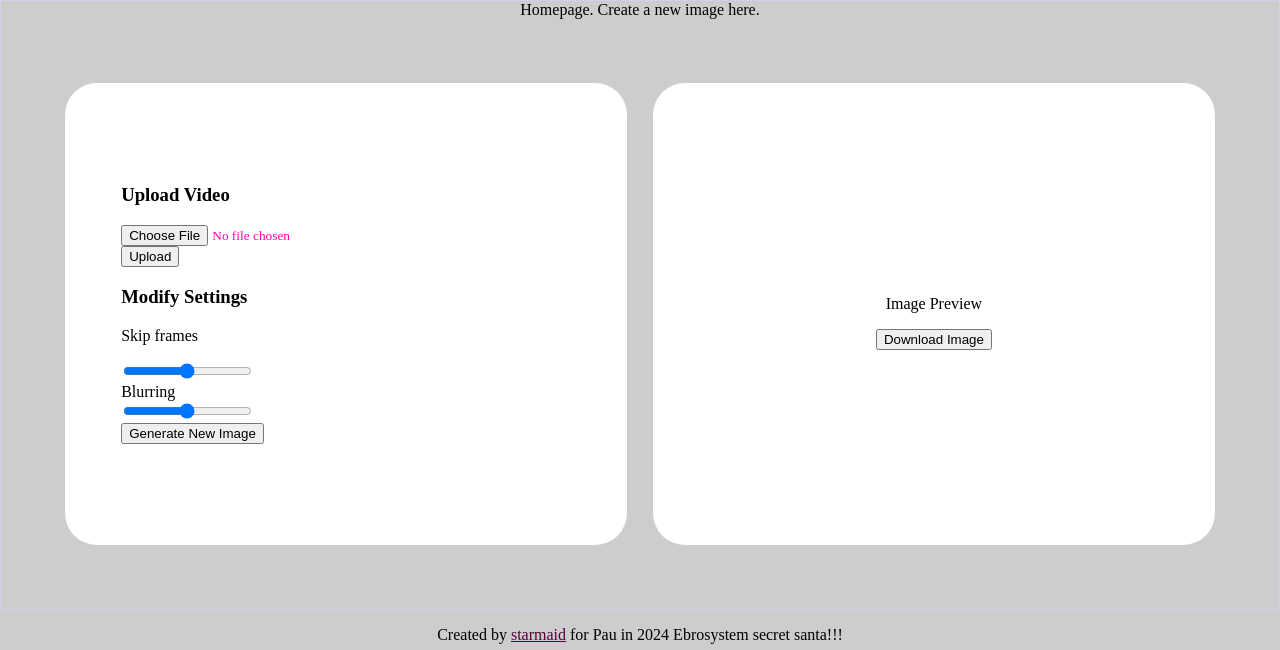
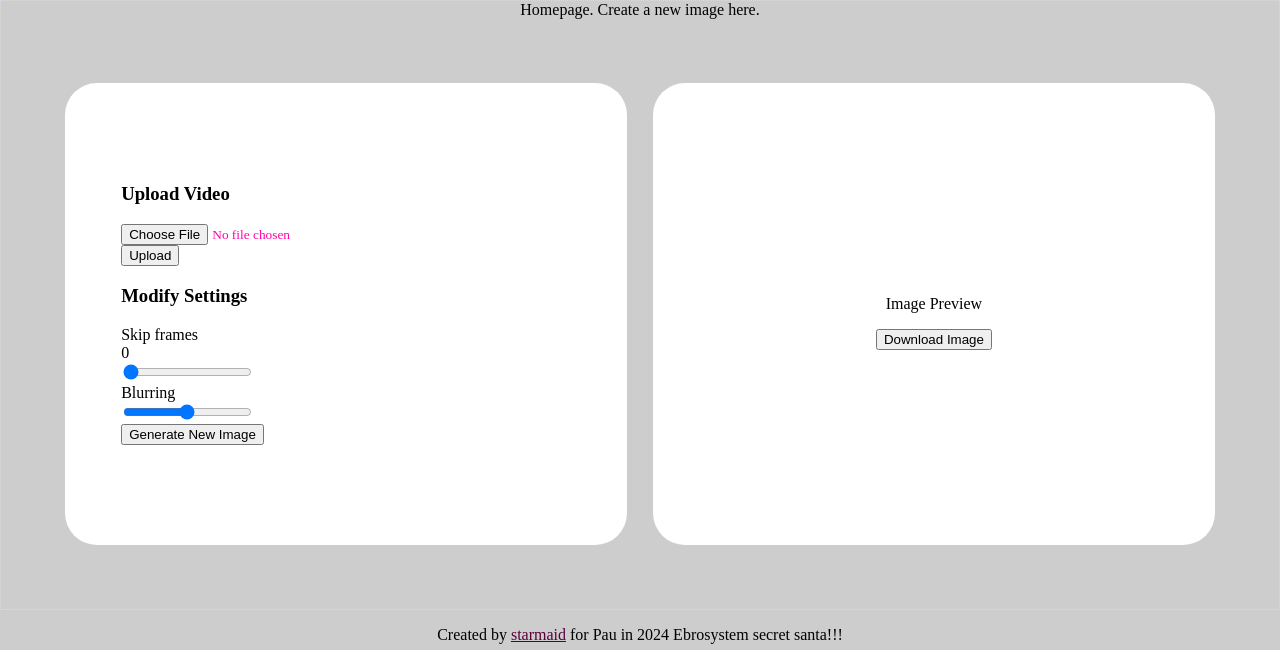
Before and after one commit to starmaid/birdflight, a Flask app: page / in a window 1280 px wide. Shown: the part 112-762 px from the top of the page. Run offline with Flask 3, Linux system fonts and the light colour scheme; parts of the project's set-up code (start-up, migrations or seed data) failed here and were passed over.

Commit message:
add slider js

```diff
--- a/app/templates/index.html
+++ b/app/templates/index.html
@@ -17,8 +17,9 @@
     {% endif %}
     <h3>Modify Settings</h3>
     <form action="/api/nodes" method="post" enctype="multipart/form-data">
-      <label for="range1">Skip frames</label><br>
-      <p id="demo"></p><input type="range" min="1" max="100" value="50" class="slider" id="myRange" name="range1">
+      <label for="range1">Skip frames</label>
+      <div id="demo"></div>
+      <input type="range" min="0" max="15" value="0" class="slider" id="myRange" name="range1">
       <br>
       <label for="range2">Blurring</label><br>
       <input type="range" min="1" max="100" value="50" class="slider" id="myRange" name="range2"><br>
@@ -27,6 +28,16 @@
 
   </div>
 </div>
+<script>
+  var slider = document.getElementById("myRange");
+  var output = document.getElementById("demo");
+  output.innerHTML = slider.value; // Display the default slider value
+
+  // Update the current slider value (each time you drag the slider handle)
+  slider.oninput = function () {
+    output.innerHTML = this.value;
+  }
+</script>
 {% endblock %}
 
 {% block right %}
@@ -37,14 +48,3 @@
   </form>
 </div>
 {% endblock %}
-
-<script>
-var slider = document.getElementById("myRange");
-var output = document.getElementById("demo");
-output.innerHTML = slider.value; // Display the default slider value
-
-// Update the current slider value (each time you drag the slider handle)
-slider.oninput = function() {
-  output.innerHTML = this.value;
-}
-</script>
```
